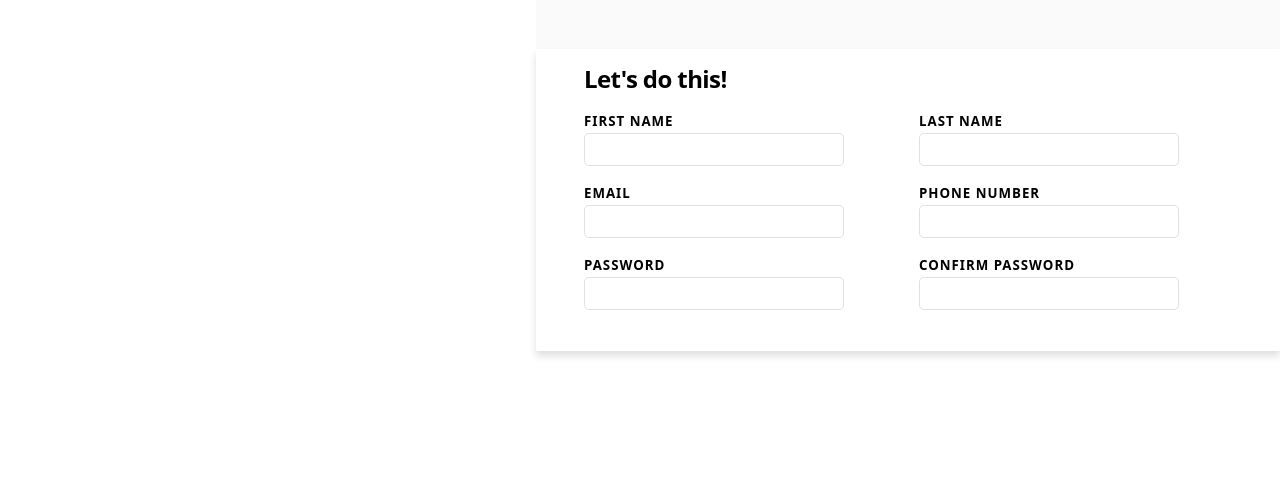
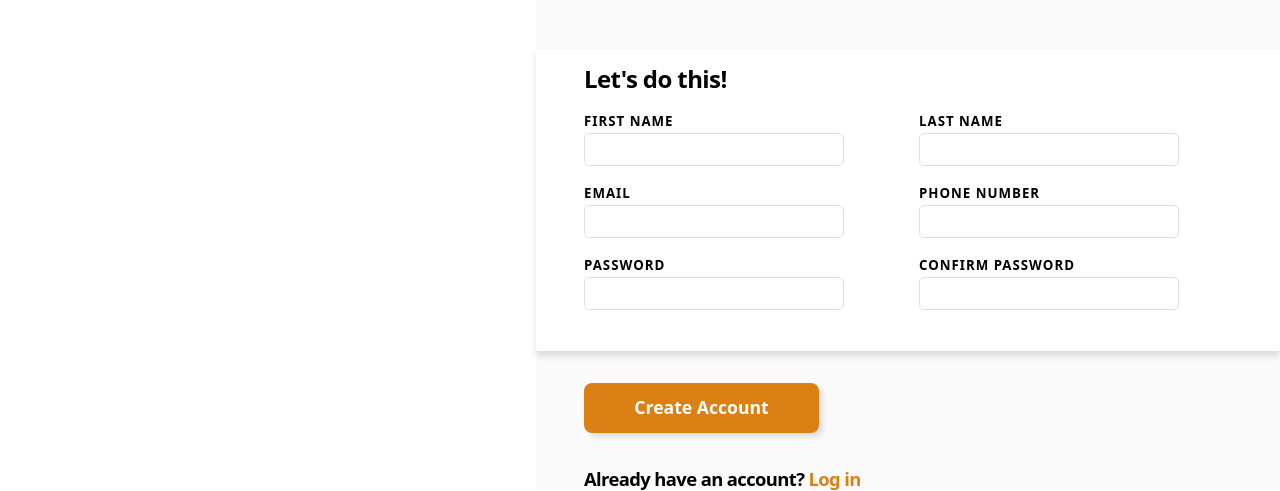
Before and after one commit to Erikkk999/sign-up-form, a plain HTML site: page index.html in a window 1280 px wide. Shown: the part 356-847 px from the top of the page. Before the commit the page ends 800 px from the top, so only its background shows below. Drawn offline with Linux system fonts and the light colour scheme.

Commit message:
feat: complete signup form layout and styling
- Added the form footer with Create Account button
- Added login prompt
- Styled button and hover state
- Added input focus and validation states
- Connected the submit button to the signup form

```diff
--- a/index.html
+++ b/index.html
@@ -32,30 +32,52 @@
           <section class="form-section">
             <div>
               <label for="first-name">FIRST NAME</label>
-              <input type="text" id="first-name" name="user-first-name" required />
+              <input type="text"
+                     id="first-name"
+                     name="user-first-name"
+                     required />
             </div>
             <div>
               <label for="last-name">LAST NAME</label>
-              <input type="text" id="last-name" name="user-last-name" required />
+              <input type="text"
+                     id="last-name"
+                     name="user-last-name"
+                     required />
             </div>
             <div>
               <label for="email">EMAIL</label>
-              <input type="email" id="email" name="user-email" required />
+              <input type="email"
+                     id="email"
+                     name="user-email"
+                     required />
             </div>
             <div>
               <label for="phone-num">PHONE NUMBER</label>
-              <input type="tel" id="phone-num" name="user-phone-num" required />
+              <input type="tel"
+                     id="phone-num"
+                     name="user-phone-num"
+                     required />
             </div>
             <div>
               <label for="pwd">PASSWORD</label>
-              <input type="password" id="pwd" name="user-password" required />
+              <input type="password"
+                     id="pwd"
+                     name="user-password"
+                     required />
             </div>
             <div>
               <label for="cnfrm-pwd">CONFIRM PASSWORD</label>
-              <input type="password" id="cnfrm-pwd" name="user-confirm-password" required />
+              <input type="password"
+                     id="cnfrm-pwd"
+                     name="user-confirm-password"
+                     required />
             </div>
           </section>
         </form>
+      </div>
+      <div class="bottom-container">
+        <button type="submit" form="contact-form">Create Account</button>
+        <p>Already have an account? <span>Log in</span></p>
       </div>
     </div>
   </div>
--- a/style.css
+++ b/style.css
@@ -38,6 +38,8 @@ input, button, textarea, select {
   --white: #ffffff;
   --off-white: #fafafa;
   --grey: #e0e0e0;
+  --orange: #da8014;
+  --red: #e10000;
 }
 
 .page {
@@ -131,3 +133,46 @@ input {
   border: solid 1px var(--grey);
   border-radius: 0.3rem;
 }
+
+input:focus {
+  outline: solid 1px #0095ff;
+  box-shadow: 0 0 8px #0000006a;
+}
+
+.bottom-container {
+  background-color: var(--off-white);
+  padding: 2rem 0 0 3rem;
+  flex: 1;
+}
+
+button {
+  font-size: 1.1rem;
+  color: var(--white);
+  background-color: var(--orange);
+
+  width: 235px;
+  height: 50px;
+
+  border: none;
+  border-radius: 0.5rem;
+  margin-bottom: 2.2rem;
+
+  box-shadow: 4px 4px 5px var(--grey);
+  cursor: pointer;
+}
+
+span {
+  color: var(--orange);
+}
+
+.bottom-container p {
+  font-size: 1.15rem;
+}
+
+button:hover {
+  background-color: #ff9718;
+}
+
+input:user-invalid {
+  border: solid 1px var(--red);
+}
```
